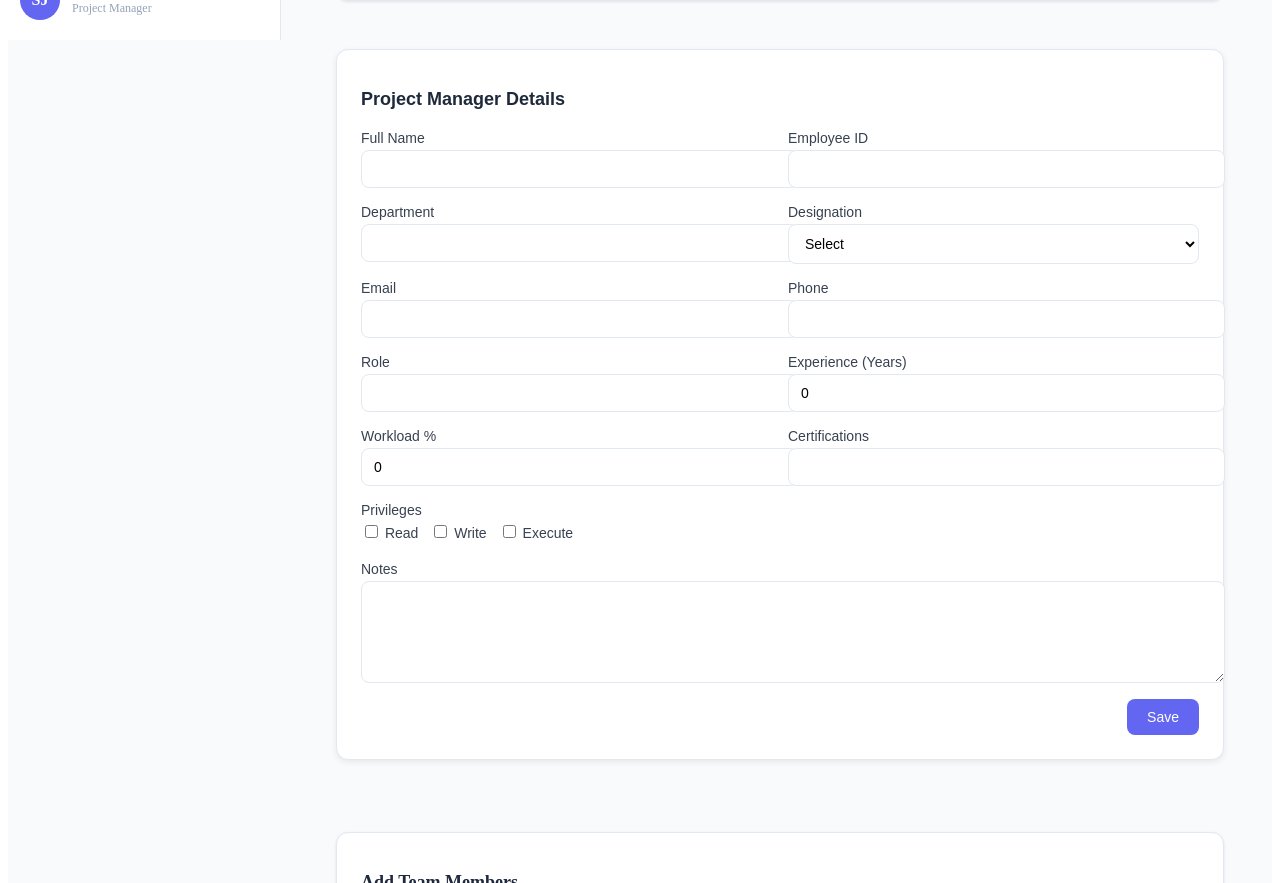
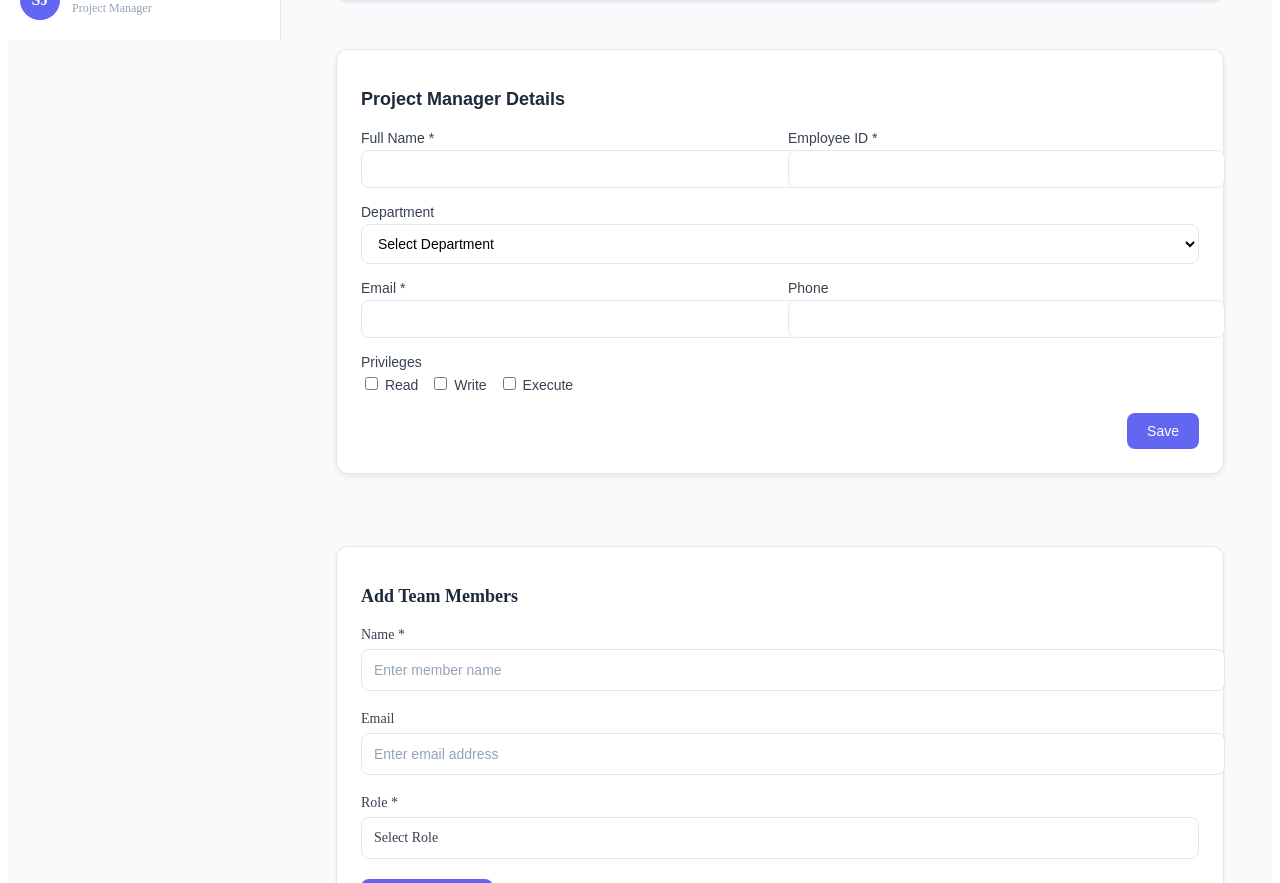
Before and after one commit to mohamednishanm/projectManagementAdminFrontEnd, an Angular app: page / in a window 1280 px wide. Shown: the part 760-1643 px from the top of the page. Built offline with nearby package versions, Linux system fonts and the light colour scheme.

Commit message:
fix project manager form field removel

```diff
--- a/src/app/app.ts
+++ b/src/app/app.ts
@@ -25,6 +25,6 @@ export class App {
 
   onSidebarToggle(collapsed: boolean): void {
     this.sidebarCollapsed.set(collapsed);
-    console.log('App received sidebar toggle:', collapsed);
+    // console.log('App received sidebar toggle:', collapsed);
   }
 }
--- a/src/app/pmform/pmform.html
+++ b/src/app/pmform/pmform.html
@@ -7,14 +7,14 @@
     <!-- Name & ID -->
     <div class="form-row">
       <div class="form-group">
-        <label>Full Name</label>
+        <label>Full Name *</label>
         <input type="text" formControlName="fullName" class="form-input"/>
         <small *ngIf="pmForm.get('fullName')?.invalid && pmForm.get('fullName')?.touched" class="error-message">
-          Name is required (min 3 chars).
+          Full Name is required (min 3 chars).
         </small>
       </div>
       <div class="form-group">
-        <label>Employee ID</label>
+        <label>Employee ID *</label>
         <input type="text" formControlName="employeeId" class="form-input"/>
         <small *ngIf="pmForm.get('employeeId')?.invalid && pmForm.get('employeeId')?.touched" class="error-message">
           Employee ID is required.
@@ -22,17 +22,22 @@
       </div>
     </div>
 
-    <!-- Dept & Designation -->
+    <!-- Department -->
     <div class="form-row">
       <div class="form-group">
         <label>Department</label>
-        <input type="text" formControlName="department" class="form-input"/>
-      </div>
-      <div class="form-group">
-        <label>Designation</label>
-        <select formControlName="designation" class="form-input">
-          <option value="">Select</option>
-          <option *ngFor="let r of roles" [value]="r">{{r}}</option>
+        <select formControlName="department" class="form-input">
+          <option value="">Select Department</option>
+          <option value="IT">Information Technology</option>
+          <option value="HR">Human Resources</option>
+          <option value="Finance">Finance</option>
+          <option value="Marketing">Marketing</option>
+          <option value="Operations">Operations</option>
+          <option value="Sales">Sales</option>
+          <option value="Engineering">Engineering</option>
+          <option value="Quality Assurance">Quality Assurance</option>
+          <option value="Research & Development">Research & Development</option>
+          <option value="Customer Support">Customer Support</option>
         </select>
       </div>
     </div>
@@ -40,8 +45,11 @@
     <!-- Email & Phone -->
     <div class="form-row">
       <div class="form-group">
-        <label>Email</label>
+        <label>Email *</label>
         <input type="email" formControlName="email" class="form-input"/>
+        <small *ngIf="pmForm.get('email')?.invalid && pmForm.get('email')?.touched" class="error-message">
+          Valid email is required.
+        </small>
       </div>
       <div class="form-group">
         <label>Phone</label>
@@ -49,29 +57,9 @@
       </div>
     </div>
 
-    <!-- Role & Exp -->
-    <div class="form-row">
-      <div class="form-group">
-        <label>Role</label>
-        <input type="text" formControlName="role" class="form-input"/>
-      </div>
-      <div class="form-group">
-        <label>Experience (Years)</label>
-        <input type="number" formControlName="experience" class="form-input"/>
-      </div>
-    </div>
 
-    <!-- Workload & Certifications -->
-    <div class="form-row">
-      <div class="form-group">
-        <label>Workload %</label>
-        <input type="number" formControlName="workload" class="form-input"/>
-      </div>
-      <div class="form-group">
-        <label>Certifications</label>
-        <input type="text" formControlName="certifications" class="form-input"/>
-      </div>
-    </div>
+
+
 
     <!-- Privileges -->
     <div class="form-group">
@@ -84,11 +72,7 @@
       </div>
     </div>
 
-    <!-- Notes -->
-    <div class="form-group">
-      <label>Notes</label>
-      <textarea formControlName="notes" class="form-textarea"></textarea>
-    </div>
+
 
     <!-- Submit -->
     <div class="form-actions">
@@ -103,15 +87,9 @@
       <div><strong>Name:</strong> {{ submittedData.fullName }}</div>
       <div><strong>ID:</strong> {{ submittedData.employeeId }}</div>
       <div><strong>Dept:</strong> {{ submittedData.department }}</div>
-      <div><strong>Designation:</strong> {{ submittedData.designation }}</div>
       <div><strong>Email:</strong> {{ submittedData.email }}</div>
       <div><strong>Phone:</strong> {{ submittedData.phone }}</div>
-      <div><strong>Role:</strong> {{ submittedData.role }}</div>
-      <div><strong>Exp:</strong> {{ submittedData.experience }} yrs</div>
-      <div><strong>Workload:</strong> {{ submittedData.workload }}%</div>
-      <div><strong>Certifications:</strong> {{ submittedData.certifications }}</div>
       <div><strong>Privileges:</strong> {{ submittedData.privileges?.join(', ') }}</div>
-      <div><strong>Notes:</strong> {{ submittedData.notes }}</div>
     </div>
   </div>
 </div>
--- a/src/app/sidebar/sidebar.ts
+++ b/src/app/sidebar/sidebar.ts
@@ -34,14 +34,14 @@ export class Sidebar implements OnInit {
 
   dashboardRedirect(): void {
     // Add your dashboard redirect logic here
-    console.log('Dashboard redirect clicked');
+    // console.log('Dashboard redirect clicked');
   }
 
   toggleSidebar(): void {
     this.isCollapsed = !this.isCollapsed;
     localStorage.setItem('sidebarCollapsed', this.isCollapsed.toString());
     this.sidebarToggled.emit(this.isCollapsed);
-    console.log('Sidebar toggled:', this.isCollapsed);
+    // console.log('Sidebar toggled:', this.isCollapsed);
   }
 
   toggleMobileSidebar(): void {
```
